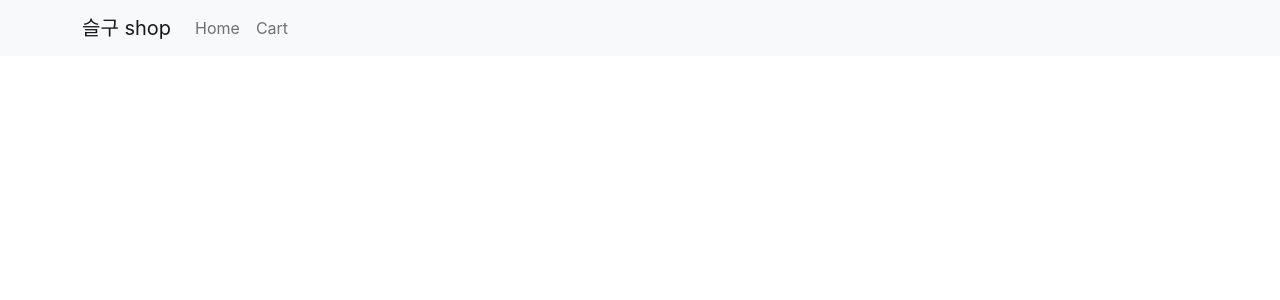
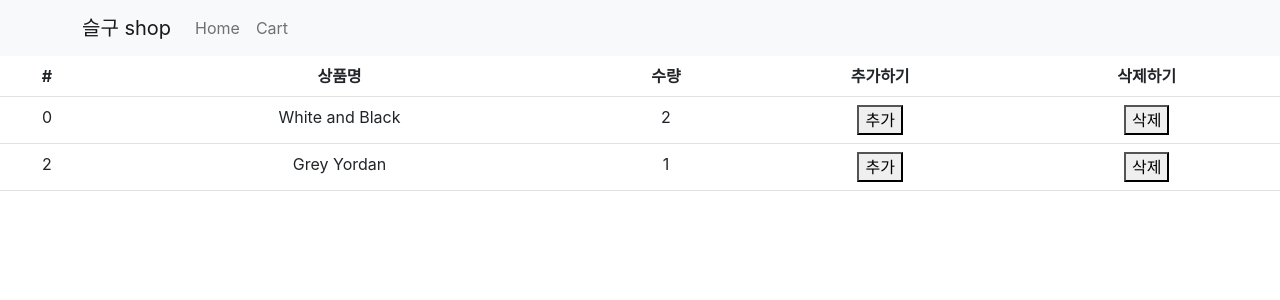
Before and after one commit to sssseulg2/react-study, a React (Create React App) app in the folder shopping-mall/: page /cart in a window 1280 px wide. Before the commit this address had no page. Shown: the top 300 px of the page. Built offline with nearby package versions, Linux system fonts and the light colour scheme.

Commit message:
study redux

```diff
--- a/shopping-mall/package.json
+++ b/shopping-mall/package.json
@@ -3,6 +3,7 @@
   "version": "0.1.0",
   "private": true,
   "dependencies": {
+    "@reduxjs/toolkit": "^1.8.3",
     "@testing-library/jest-dom": "^5.16.4",
     "@testing-library/react": "^13.3.0",
     "@testing-library/user-event": "^13.5.0",
@@ -11,6 +12,7 @@
     "react": "^18.2.0",
     "react-bootstrap": "^2.4.0",
     "react-dom": "^18.2.0",
+    "react-redux": "^8.0.2",
     "react-router-dom": "^6.3.0",
     "react-scripts": "5.0.1",
     "styled-components": "^5.3.5",
--- a/shopping-mall/src/App.js
+++ b/shopping-mall/src/App.js
@@ -3,6 +3,7 @@ import { Routes, Route, useNavigate } from 'react-router-dom';
 import Main from './pages/Main';
 import Detail from './pages/Detail';
 import Event from './pages/Event';
+import Cart from './pages/Cart';
 import './App.css';
 
 
@@ -24,6 +25,7 @@ function App() {
       <Routes>
         <Route path="/" element={<Main></Main>}/>
         <Route path="/detail/:id" element={<Detail/>} />
+        <Route path="/cart" element={<Cart/>} />
         <Route path="/event" element= {<Event/>}>
           <Route path="one" element={<div>첫 주문시 양말 서비스</div>}/>
           <Route path="two" element={<div>생일 기념 쿠폰 받기</div>}/>
--- /dev/null
+++ b/shopping-mall/src/pages/Cart.js
@@ -0,0 +1,45 @@
+import {Table} from 'react-bootstrap';
+import { useDispatch, useSelector } from 'react-redux';
+import { changeAge } from '../store/userSlice.js';
+import { changeCount, deleteList } from '../store/cartListSlice.js';
+
+function Cart() {
+
+    let state = useSelector((state)=> state)
+    let dispatch = useDispatch();
+
+  return (
+    <>
+      <Table>
+        <thead>
+          <tr>
+            <th>#</th>
+            <th>상품명</th>
+            <th>수량</th>
+            <th>추가하기</th>
+            <th>삭제하기</th>
+          </tr>
+        </thead>
+        <tbody>
+            {
+              state.cartList.map((n, i)=>(
+                <tr key={i}>
+                  <td>{n.id}</td>
+                  <td>{n.name}</td>
+                  <td>{n.count}</td>
+                  <td><button onClick={() => {
+                    dispatch(changeCount(n.id))
+                  }}>추가 </button></td>
+                  <td><button onClick={() => {
+                    dispatch(deleteList(n.id))
+                  }}>삭제</button></td>
+                </tr>
+              ))
+            }
+        </tbody>
+      </Table>
+    </>
+  );
+}
+
+export default Cart;
--- a/shopping-mall/src/pages/Detail.js
+++ b/shopping-mall/src/pages/Detail.js
@@ -2,12 +2,15 @@ import {useState, useEffect} from 'react';
 import { Nav } from 'react-bootstrap';
 import { useParams } from 'react-router-dom';
 import data from '../data';
+import { addList } from '../store/cartListSlice.js'
 import '../App.css';
+import { useDispatch, useSelector } from 'react-redux';
 
 function Detail() {
+    let state = useSelector((state)=> state)
+    let dispatch = useDispatch();
     let [fade, setFade] = useState("");
     let [sale, setSale] = useState(true);
-    let [alert, setAlert] = useState(false);
     let shoes = useState(data)[0];
     let {id} = useParams();
     let number = Number(id)+1;
@@ -39,7 +42,9 @@ function Detail() {
                     <h4 className="pt-5">{shoes[id].title}</h4>
                     <p>{shoes[id].content}</p>
                     <p>{shoes[id].price}</p>
-                    <button className="btn btn-danger">주문하기</button>
+                    <button className="btn btn-danger" onClick={() => {
+                        dispatch(addList({id : shoes[id].id, name : shoes[id].title, count : 1}))
+                    }}>주문하기</button>
                 </div>
             </div>
 
@@ -54,12 +59,12 @@ function Detail() {
                     <Nav.Link eventKey="btn2" onClick={()=>{setTab(2)}}>버튼2</Nav.Link>
                 </Nav.Item>
             </Nav>
-            <TabContent tab={tab}/>
+            <TabContent shoes={shoes} tab={tab}/>
         </div>
     )
 }
 
-function TabContent({tab}) {
+function TabContent(props) {
     let [fade, setFade] = useState("");
 
     useEffect(() => {
@@ -69,9 +74,9 @@ function TabContent({tab}) {
         return ()=> {
             setFade("")
         }
-    }, [tab])
+    }, [props.tab])
     return (<div className={"start " + fade}>
-        {[ <div>내용0</div>, <div>내용1</div>, <div>내용2</div> ][tab]}
+        {[ <div>{props.shoes[0].content}</div>, <div>내용1</div>, <div>내용2</div> ][props.tab]}
     </div>)
 
 }
--- a/shopping-mall/src/pages/Main.js
+++ b/shopping-mall/src/pages/Main.js
@@ -32,7 +32,7 @@ function Main() {
             <Row className="item-row">
                 {shoes.map(function(n,i){
                     return (
-                        <Item shoes={n} number={i+1}></Item>
+                        <Item shoes={n} number={i+1} key={i}></Item>
                     )
                 })}
             </Row>
--- /dev/null
+++ b/shopping-mall/src/store.js
@@ -0,0 +1,18 @@
+import { configureStore, createSlice } from '@reduxjs/toolkit'
+import user from './store/userSlice.js'
+import cartList from './store/cartListSlice.js'
+
+
+
+let stock = createSlice({
+    name: 'stock',
+    initialState: [10,11,12]
+})
+
+export default configureStore({
+  reducer: {
+    user : user.reducer,
+    stock : stock.reducer,
+    cartList : cartList.reducer,
+   }
+})
--- /dev/null
+++ b/shopping-mall/src/store/cartListSlice.js
@@ -0,0 +1,28 @@
+import { createSlice } from '@reduxjs/toolkit'
+
+
+let cartList = createSlice({
+    name: 'cartList',
+    initialState: [
+        {id : 0, name : 'White and Black', count : 2},
+        {id : 2, name : 'Grey Yordan', count : 1}
+    ],
+    reducers: {
+      changeCount(state, action){
+        let index = state.findIndex((a)=>{ return a.id === action.payload })
+        state[index].count++
+      },
+      addList(state, action) {
+        let index = state.findIndex((a)=>{ return a.id === action.payload.id })
+        index === -1 ? state.push(action.payload) : state[index].count ++;
+      },
+      deleteList(state, action) {
+        let index = state.findIndex((a)=>{ return a.id === action.payload })
+        state.splice(index, 1)
+      }
+    },
+})
+
+export let {changeCount, addList, deleteList} = cartList.actions;
+
+export default cartList
--- /dev/null
+++ b/shopping-mall/src/store/userSlice.js
@@ -0,0 +1,19 @@
+import { createSlice } from '@reduxjs/toolkit'
+
+
+let user = createSlice({
+    name: 'user',
+    initialState: {name:'kim', age:20},
+    reducers: {
+      changeName(state){
+        state.name = 'park'
+      },
+      changeAge(state, action){
+        state.age += action.payload
+      },
+    },
+})
+export let {changeName, changeAge} = user.actions;
+
+
+export default user
```
Also changed, not shown: shopping-mall/src/index.js (+6 -2 lines), 1 other file (tests, documents, lock files or other folders).
